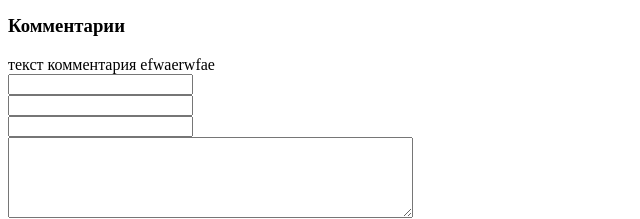
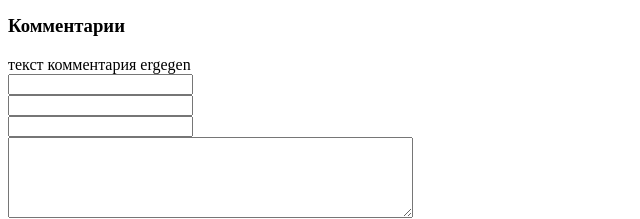
Before and after one commit to igormahrin/trial, a plain HTML site: page index.html in a window 1280 px wide. Shown: the part 468-687 px from the top of the page, 0-640 px from the left. Drawn offline with Linux system fonts and the light colour scheme.

Commit message:
third commit

```diff
--- a/index.html
+++ b/index.html
@@ -52,7 +52,7 @@
 						<h3> Комментарии</h3>
 							<article>
 								<header> </header>
-								текст комментария efwaerwfae
+								текст комментария ergegen
 							</article>
 						 <form action="">
 						 	<input type="text"  required ><br>
```
